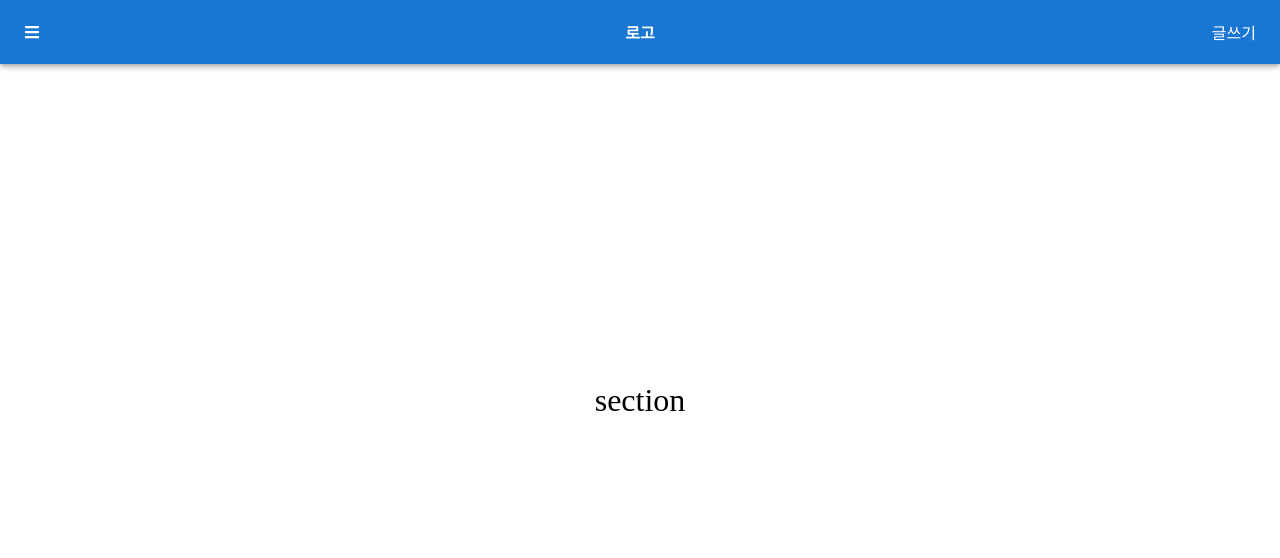
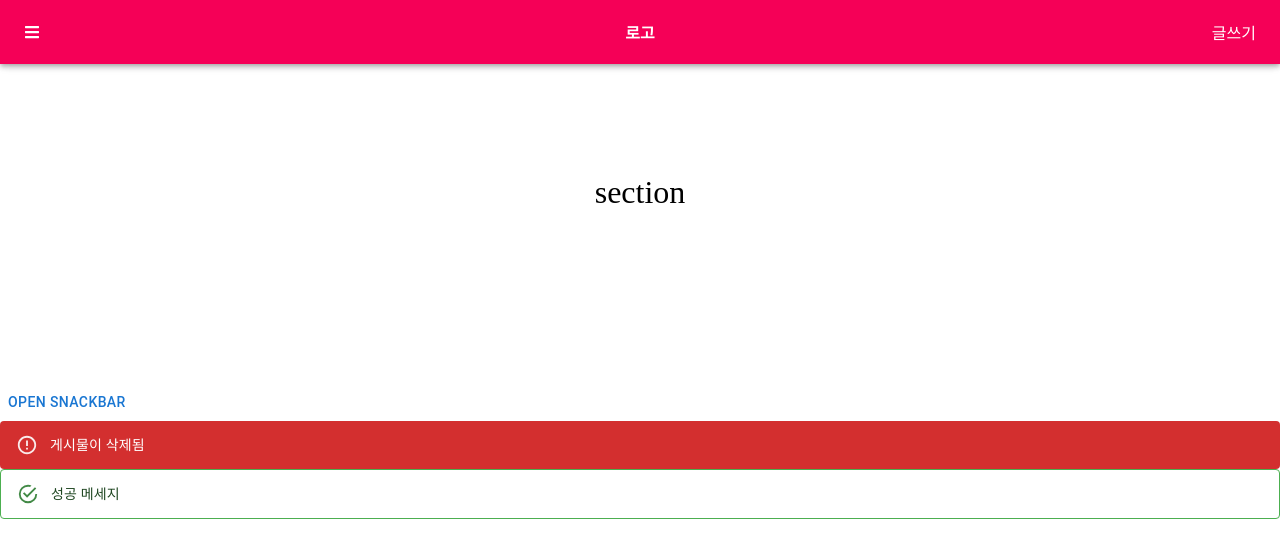
Before and after one commit to jby9725/24_09_todoapp, a Next.js app: page / in a window 1280 px wide. Shown: the top 558 px of the page. Built offline with nearby package versions, Linux system fonts and the light colour scheme; a web font is replaced by a local one.

Commit message:
Mui Snackbar, Alert

```diff
--- a/src/app/page.js
+++ b/src/app/page.js
@@ -1,14 +1,23 @@
 'use client';
 import Image from 'next/image';
 import * as React from 'react';
-import { AppBar, Toolbar } from '@mui/material';
+import { AppBar, Toolbar, Button, Alert as MuiAlert, Snackbar } from '@mui/material';
 import { ThemeProvider } from '@emotion/react';
 import { FaBars } from 'react-icons/fa';
 import theme from './theme';
 
-export default function Home() {
+const Alert = React.forwardRef((props, ref) => {
+  return <MuiAlert {...props} ref={ref} />;
+});
+
+export default function App() {
+  const [open, setOpen] = React.useState(false);
+
+  const alertRef = React.useRef(null);
+
   return (
     <>
+      <ThemeProvider theme={theme}>
         {/* <AppBar position="static"> */}
         <AppBar position="fixed">
           <Toolbar>
@@ -23,8 +32,29 @@ export default function Home() {
             <div className="tw-flex-1 tw-flex tw-justify-end">글쓰기</div>
           </Toolbar>
         </AppBar>
-      <section className="tw-h-screen tw-flex tw-items-center tw-justify-center tw-text-[2rem]">
+        <section className="tw-h-96 tw-flex tw-items-center tw-justify-center tw-text-[2rem]">
           section
+        </section>
+      </ThemeProvider>
+
+      <section>
+        <Button onClick={() => setOpen(true)}>Open Snackbar</Button>
+        <Alert ref={alertRef} severity="error" variant="filled">
+          게시물이 삭제됨
+        </Alert>
+        <Alert ref={alertRef} severity="success" variant="outlined">
+          성공 메세지
+        </Alert>
+        <Snackbar
+          open={open}
+          autoHideDuration={2000}
+          onClose={() => setOpen(false)}
+          message="Note archived">
+          <Alert variant="outlined" severity="error">
+            게시물 삭제{' '}
+            {/* 해당 Alert의 유무에 따라서 스낵바를 클릭했을 때 나오는 메세지가 달라짐*/}
+          </Alert>
+        </Snackbar>
       </section>
     </>
   );
```
Lines whose indentation alone changed are shown as unchanged.
